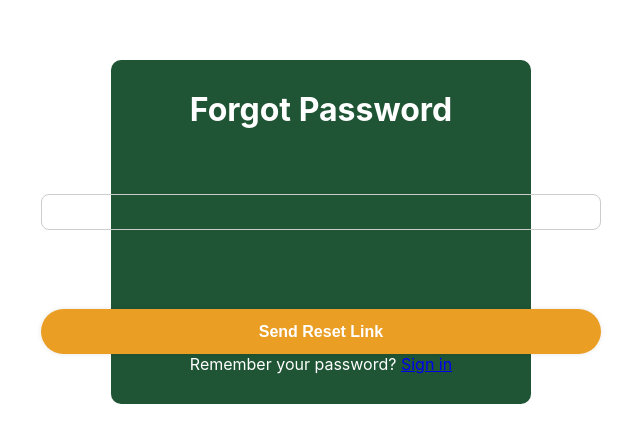
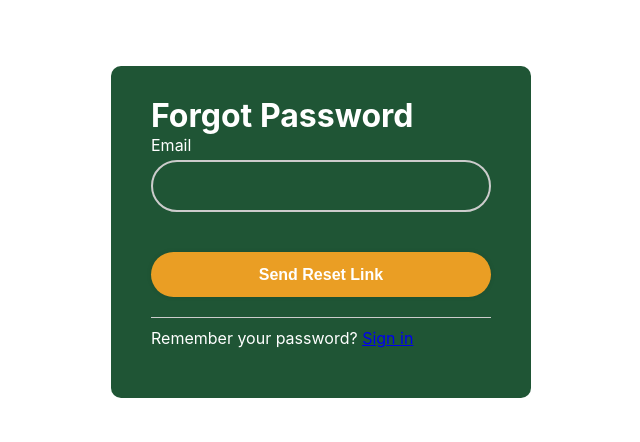
Before and after one commit to NoentBerisha/social-media-app, a React (Create React App) app in the folder frontend/: page /ForgotPassword in a window 1280 px wide. Shown: the part 168-610 px from the top of the page, without its empty margins (319-959 px from the left). Built offline with nearby package versions, Linux system fonts and the light colour scheme.

Commit message:
SMF-6:Add View Navigation

```diff
--- a/frontend/src/components/auth/Auth.css
+++ b/frontend/src/components/auth/Auth.css
@@ -1,4 +1,5 @@
-/* define colors as CSS variables */
+/*
+
 :root {
     --primary-color: #3498db;
     --secondary-color: #2ecc71;
@@ -27,3 +28,4 @@
     border: 1px solid var(--input-border-color);
     border-radius: 8px;
 }
+*/
--- a/frontend/src/components/auth/ForgotPassword.js
+++ b/frontend/src/components/auth/ForgotPassword.js
@@ -29,9 +29,12 @@ function ForgotPasswordView() {
             onChange={(e) => setEmail(e.target.value)}
           />
         </span>
-
         <button type="submit">Send Reset Link</button>
-        <p>
+        <p style={{
+          borderTop: '1px solid #ccc',
+          margin: '20px 0',
+          paddingTop: '10px',
+        }}>
           Remember your password? <Link to="/">Sign in</Link>
         </p>
       </form>
```
